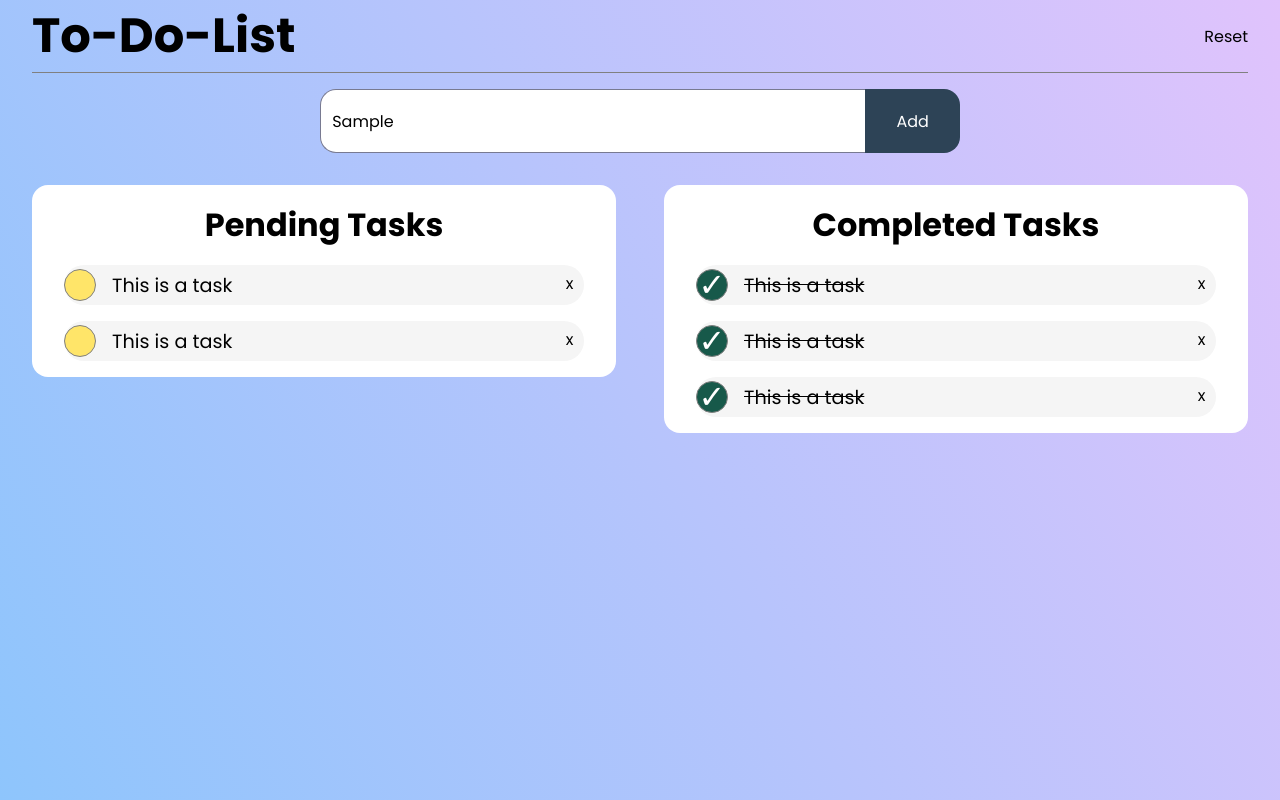
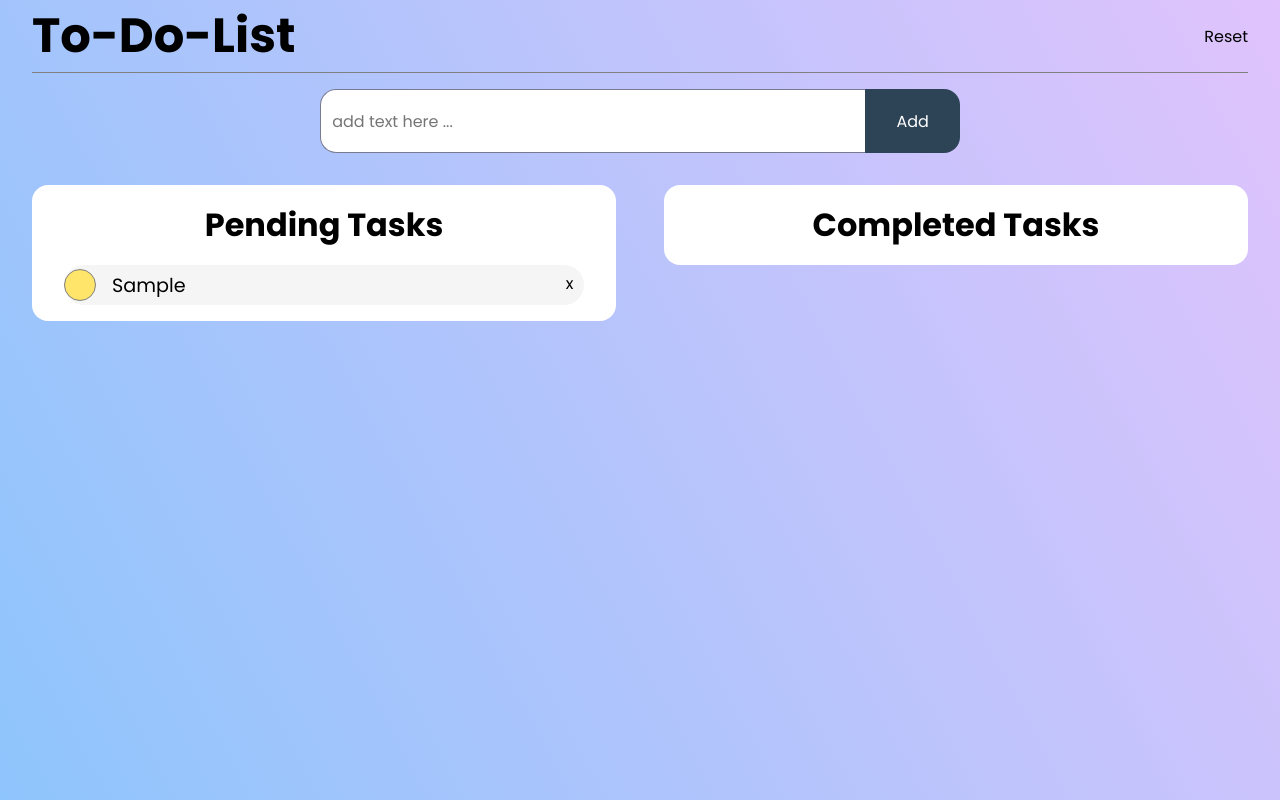
Before and after one commit to mroy8202/oibsip_task3, a plain HTML site: page index.html in a window 1280 px wide. Both pictures are taken after typing "Sample" into the empty fields and a click on the button "Add". Drawn offline with Linux system fonts and the light colour scheme.

Commit message:
javascript added

```diff
--- a/index.html
+++ b/index.html
@@ -30,98 +30,16 @@
             <!-- pending task container -->
             <div id="pending-task-container">
                 <h1 class="heading">Pending Tasks</h1>
-                <!-- task 1 -->
-                <div class="task">
-                    <div class="task-content">
-                        <!-- round div -->
-                        <div class="round-div-container pending-round-div-container"></div>
-                        <!-- text -->
-                        <p class="text pending-task-text">This is a task</p>
-                    </div>
-                    <!-- cross button inside div -->
-                    <div class="cross-round-div">
-                        <p>x</p>
-                    </div>
-                </div>
-
-                <!-- task 2 -->
-                <div class="task">
-                    <div class="task-content">
-                        <!-- round div -->
-                        <div class="round-div-container pending-round-div-container"></div>
-                        <!-- text -->
-                        <p class="text pending-task-text">This is a task</p>
-                    </div>
-                    <!-- cross button inside div -->
-                    <div class="cross-round-div">
-                        <div class="round-div">
-                            <p>x</p>
-                        </div>
-                    </div>
-                </div>
-
-
-
-
             </div>
 
 
             <!-- completed task container -->
             <div id="completed-task-container">
                 <h1 class="heading">Completed Tasks</h1>
-                <div class="task">
-                    <div class="task-content">
-                        <!-- round div -->
-                        <div class="round-div-container completed-round-div-container">
-                            <p class="tick-mark">✓</p>
-                        </div>
-                        <!-- text -->
-                        <p class="text completed-text">This is a task</p>
-                    </div>
-                    <!-- cross button inside div -->
-                    <div class="cross-round-div">
-                        <div class="round-div">
-                            <p>x</p>
-                        </div>
-                    </div>
-                </div>
-
-                <div class="task">
-                    <div class="task-content">
-                        <!-- round div -->
-                        <div class="round-div-container completed-round-div-container">
-                            <p class="tick-mark">✓</p>
-                        </div>
-                        <!-- text -->
-                        <p class="text completed-text">This is a task</p>
-                    </div>
-                    <!-- cross button inside div -->
-                    <div class="cross-round-div">
-                        <div class="round-div">
-                            <p>x</p>
-                        </div>
-                    </div>
-                </div>
-
-                <div class="task">
-                    <div class="task-content">
-                        <!-- round div -->
-                        <div class="round-div-container completed-round-div-container">
-                            <p class="tick-mark">✓</p>
-                        </div>
-                        <!-- text -->
-                        <p class="text completed-text">This is a task</p>
-                    </div>
-                    <!-- cross button inside div -->
-                    <div class="cross-round-div">
-                        <div class="round-div">
-                            <p>x</p>
-                        </div>
-                    </div>
-                </div>
             </div>
         </div>
 
     </div>
+    <script src="script.js"></script>
 </body>
 </html>
--- a/script.js
+++ b/script.js
@@ -0,0 +1,131 @@
+const inputContainer = document.querySelector(".input-container");
+const addTaskButton = document.querySelector(".add-button");
+const pendingTaskContainer = document.querySelector("#pending-task-container");
+const completedTaskContainer = document.querySelector("#completed-task-container");
+const informationContainer = document.querySelector("#information-container");
+
+// event listener on addTaskButton
+addTaskButton.addEventListener('click', addTask);
+document.addEventListener('keydown', (event) => {
+    if(event.key === 'Enter') {
+        addTask();
+    }
+});
+
+// addTask function
+function addTask() {
+    if(inputContainer.value === "") {
+        console.log("Input field is empty");
+        saveTaskData();
+    }
+
+    else {
+        // text inside input field
+        const toDoTask = inputContainer.value;
+        // console.log(toDoTask);
+
+        // creating element and adding classes
+        const task = document.createElement('div');
+        task.classList.add("task");
+
+        const taskContent = document.createElement('div');
+        taskContent.classList.add("task-content");
+
+        const roundDivContainer = document.createElement('div');
+        roundDivContainer.classList.add("round-div-container", "pending-round-div-container");
+
+        const taskText = document.createElement('p');
+        taskText.classList.add("text", "pending-task-text");
+        taskText.innerText = toDoTask;
+
+        const crossRoundDiv = document.createElement('div');
+        crossRoundDiv.classList.add("cross-round-div");
+
+        const crossButton = document.createElement('p');
+        crossButton.innerText = "x";
+
+        // append the elements
+        pendingTaskContainer.appendChild(task);
+        task.appendChild(taskContent);
+        task.appendChild(crossRoundDiv);
+        taskContent.appendChild(roundDivContainer);
+        taskContent.appendChild(taskText);
+        crossRoundDiv.appendChild(crossButton);
+
+        // empty input field
+        inputContainer.value = "";
+
+        // event listeners on pending tasks
+        roundDivContainer.addEventListener('click', switchTask);
+        crossRoundDiv.addEventListener('click', removeFromList);
+
+        saveTaskData();
+    }
+}
+
+// switch task function
+function switchTask() {
+    const task = this.closest('.task');
+    const roundDivContainer = task.querySelector(".round-div-container");
+    const taskText = task.querySelector(".text");
+
+    // clicked on pending task
+    if(roundDivContainer.classList.contains("pending-round-div-container")) {
+        roundDivContainer.classList.remove('pending-round-div-container');
+        roundDivContainer.classList.add('completed-round-div-container');
+        taskText.classList.add('completed-text');
+        taskText.classList.remove('pending-task-text');
+        completedTaskContainer.appendChild(task);
+        saveTaskData();
+    }
+
+    // clicked on completed task
+    else {
+        roundDivContainer.classList.remove('completed-round-div-container');
+        roundDivContainer.classList.add('pending-round-div-container');
+        taskText.classList.remove('completed-text');
+        taskText.classList.add('pending-task-text');
+        pendingTaskContainer.appendChild(task);
+        roundDivContainer.removeChild(tickMark);
+        saveTaskData();
+    }
+}
+
+// removeFromList function
+function removeFromList() {
+    const task = this.closest('.task');
+    task.remove();
+    saveTaskData();
+}
+
+const reset = document.querySelector(".reset");
+reset.addEventListener('click', resetToDo);
+
+function resetToDo() {
+    // remove all tasks from pending task container if there are any
+    while(pendingTaskContainer.children.length > 1) {
+        pendingTaskContainer.removeChild(pendingTaskContainer.children[1]);
+    }
+
+    // remove all tasks from completed task if there are any
+    while(completedTaskContainer.children.length > 1) {
+        completedTaskContainer.removeChild(completedTaskContainer.children[1]);
+    }
+
+    // remove text from input field if any
+    inputContainer.value = "";
+    saveTaskData();
+}
+
+
+// save data on local storage
+function saveTaskData() {
+    localStorage.setItem("data", informationContainer.innerHTML);
+}
+
+// show saved data
+// function showTaskData() {
+//     informationContainer.innerHTML = localStorage.getItem("data");
+// }
+
+// showTaskData();
--- a/styles.css
+++ b/styles.css
@@ -106,7 +106,6 @@ h1 {
     background-color: #F5F5F5;
     height: 2.5rem;
     border-radius: 2rem;
-    /* padding: 0 1rem; */
 }
 .task-content {
     display: flex;
@@ -139,9 +138,6 @@ h1 {
     font-family: 'Poppins', sans-serif;
     user-select: none;
 }
-.pending-task-text {
-    cursor: pointer;
-}
 .completed-text {
     text-decoration: line-through;
 }
```
